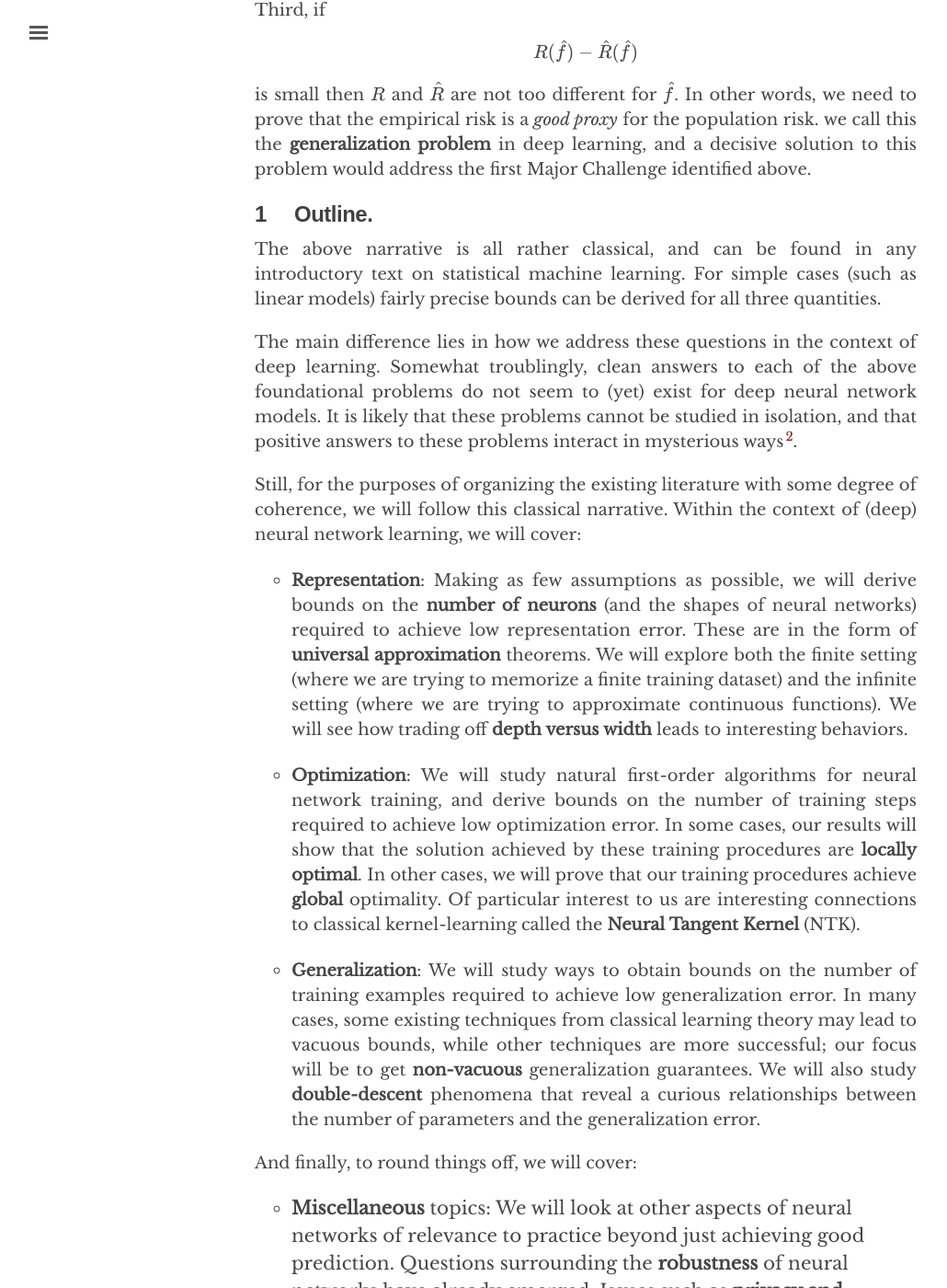
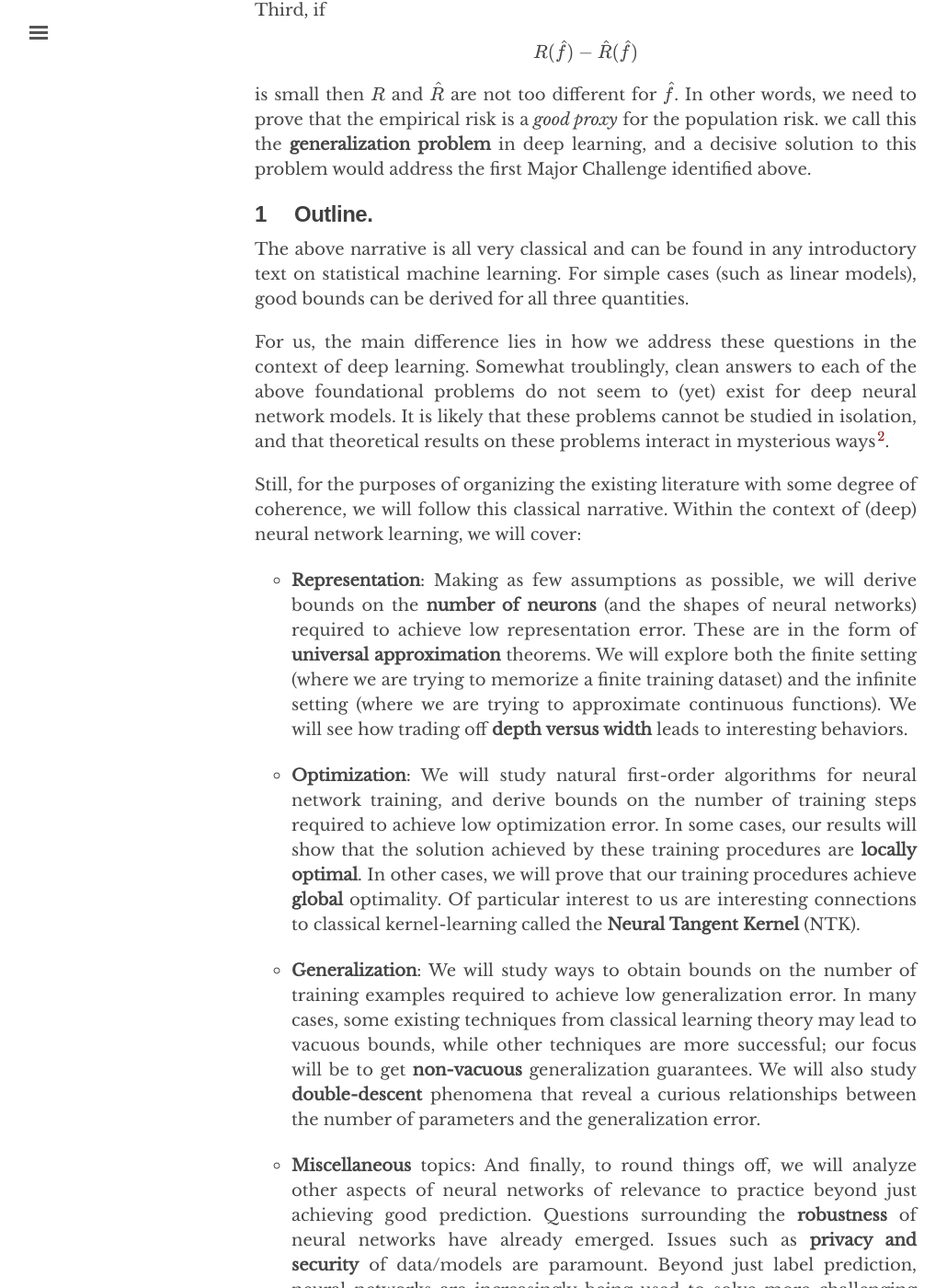
Before and after one commit to chinmayhegde/fodl, a Jekyll site: the page built from _posts/2022-01-19-introduction.md, in a window 1280 px wide and 1400 px high, scrolled down 3425 px. Shown: the whole window at 92% size, without its empty margins (3-1033 px from the left). Built offline with Jekyll 4.4.1, drawn with Linux system fonts in a browser that asks for light colours; nearby versions of some CDN libraries.

Commit message:
Update 2022-01-19-introduction.md

```diff
--- a/_posts/2022-01-19-introduction.md
+++ b/_posts/2022-01-19-introduction.md
@@ -97,9 +97,9 @@ is small then $R$ and $\hat{R}$ are not too different for $\hat{f}$. In other wo
 ## Outline
 {:.label}
 
-The above narrative is all rather classical, and can be found in any introductory text on statistical machine learning. For simple cases (such as linear models) fairly precise bounds can be derived for all three quantities.
+The above narrative is all very classical and can be found in any introductory text on statistical machine learning. For simple cases (such as linear models), good bounds can be derived for all three quantities.
 
-The main difference lies in how we address these questions in the context of deep learning. Somewhat troublingly, clean answers to each of the above foundational problems do not seem to (yet) exist for deep neural network models. It is likely that these problems cannot be studied in isolation, and that positive answers to these problems interact in mysterious ways[^fn2].
+For us, the main difference lies in how we address these questions in the context of deep learning. Somewhat troublingly, clean answers to each of the above foundational problems do not seem to (yet) exist for deep neural network models. It is likely that these problems cannot be studied in isolation, and that theoretical results on these problems interact in mysterious ways[^fn2].
 
 Still, for the purposes of organizing the existing literature with some degree of coherence, we will follow this classical narrative. Within the context of (deep) neural network learning, we will cover:
 
@@ -109,9 +109,7 @@ Still, for the purposes of organizing the existing literature with some degree o
 
 * **Generalization**: We will study ways to obtain bounds on the number of training examples required to achieve low generalization error. In many cases, some existing techniques from classical learning theory may lead to vacuous bounds, while other techniques are more successful; our focus will be to get **non-vacuous** generalization guarantees. We will also study **double-descent** phenomena that reveal a curious relationships between the number of parameters and the generalization error.
 
-And finally, to round things off, we will cover:
-
-* **Miscellaneous** topics: We will look at other aspects of neural networks of relevance to practice beyond just achieving good prediction. Questions surrounding the **robustness** of neural networks have already emerged. Issues such as **privacy and security** of data/models are paramount. Beyond just label prediction, neural networks are increasingly being used to solve more challenging tasks, including  **synthesis and generation** of new examples.
+* **Miscellaneous** topics:  And finally, to round things off, we will analyze other aspects of neural networks of relevance to practice beyond just achieving good prediction. Questions surrounding the **robustness** of neural networks have already emerged. Issues such as **privacy and security** of data/models are paramount. Beyond just label prediction, neural networks are increasingly being used to solve more challenging tasks, including  **synthesis and generation** of new examples.
 
 ---
 
```
